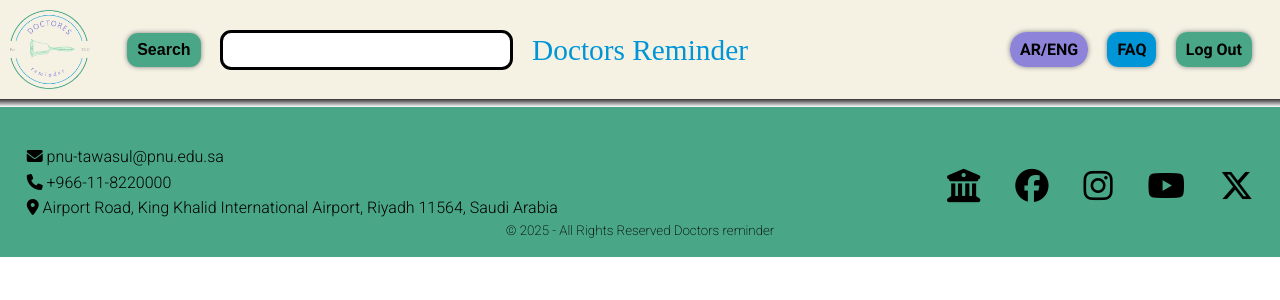
After one commit to mohammedAbdulziz/Dr.Student-Site, a PHP site: page /Dashboards/profpg.html in a window 1280 px wide. The commit adds this page. Shown: the top 300 px of the page. Run offline with PHP 8.4, Linux system fonts and the light colour scheme; some libraries are stand-ins or nearby versions.

Commit message:
created the prfo page

```diff
--- /dev/null
+++ b/Dashboards/profpg.html
@@ -0,0 +1,70 @@
+<!DOCTYPE html>
+<html lang="en">
+
+<head>
+    <meta charset="UTF-8">
+    <meta name="viewport" content="width=device-width, initial-scale=1.0">
+    <title>Doctors Reminder</title>
+    <script src="script.js"></script>
+    <link rel="stylesheet" href="../style.css">
+    <link rel="stylesheet" href="./style/profpg.css">
+    <link rel="icon" href="../Images/Icon.png" type="image/x-icon">
+    <script src="https://kit.fontawesome.com/6362050fec.js" crossorigin="anonymous"></script>
+    <link rel="preconnect" href="https://fonts.googleapis.com">
+    <link rel="preconnect" href="https://fonts.gstatic.com" crossorigin>
+    <link href="https://fonts.googleapis.com/css2?family=Roboto:ital,wght@0,100..900;1,100..900&display=swap"
+        rel="stylesheet">
+
+</head>
+
+<body>
+    <header>
+        <div id="topHeader">
+            <div id="logo">
+                <img src="../Images/logo.png" alt="logo">
+            </div>
+            <!-- Navigiation Menu -->
+            <ul>
+                <li>
+                    <input type="button" value="Search" id="searchBtn">
+                    <input type="text" name="" id="searchText">
+                </li>
+                <!-- <li>
+                    <h1>Doctors Reminder</h1>
+                </li> -->
+                <li>
+                    <a href="#" id="arEnBtn">AR/ENG</a>
+                    <!-- <input type="button" value="AR/ENG" id="arEnBtn"> -->
+                    <!-- <input type="button" value="LOGIN" id="loginBtn"> -->
+                    <!-- <a href="./pages/login.html" id="loginBtn">Login</a> -->
+                    <a href="../pages/faq.html" id="faqBtn">FAQ</a>
+                    <a href="../index.html" id="logOutBtn">Log Out</a>
+                </li>
+            </ul>
+            <h1>Doctors Reminder</h1>
+        </div>
+    </header>
+    <main>
+
+    </main>
+    <footer>
+        <div id="contactInfo">
+            <p><i class="fa-solid fa-envelope"></i> pnu-tawasul@pnu.edu.sa</p>
+            <p><i class="fa-solid fa-phone"></i> +966-11-8220000</p>
+            <p><i class="fa-solid fa-location-dot"></i> Airport Road, King Khalid International Airport, Riyadh 11564,
+                Saudi Arabia</p>
+        </div>
+        <h4> © 2025 - All Rights Reserved Doctors reminder</h4>
+        <div id="social">
+            <a href="https://pnu.edu.sa/ar/Pages/Home.aspx" target="_blank"><i
+                    class="fa-solid fa-building-columns"></i></a>
+            <a href="https://www.facebook.com/PNUKSA0/" target="_blank"><i class="fa-brands fa-facebook"></i></a>
+            <a href="https://www.instagram.com/_PNU_KSA/" target="_blank"><i class="fa-brands fa-instagram"></i></a>
+            <a href="https://www.youtube.com/channel/UC-0BTuZ46ApPXt6dWONTyGg" target="_blank"><i
+                    class="fa-brands fa-youtube"></i></a>
+            <a href="https://x.com/_PNU_KSA" target="_blank"><i class="fa-brands fa-x-twitter"></i></a>
+        </div>
+    </footer>
+</body>
+
+</html>
--- /dev/null
+++ b/Dashboards/style/profpg.css
@@ -0,0 +1,8 @@
+#faqBtn{
+    background-color: #0095D7;
+    box-shadow: 0px 0px 5px grey;
+}
+#logOutBtn{
+    background-color: #49A787;
+    box-shadow: 0px 0px 5px grey;
+}
--- a/Dashboards/style/studentpg.css
+++ b/Dashboards/style/studentpg.css
@@ -4,9 +4,11 @@
 }
 #faqBtn{
     background-color: #0095D7;
+    box-shadow: 0px 0px 5px grey;
 }
 #logOutBtn{
     background-color: #49A787;
+    box-shadow: 0px 0px 5px grey;
 }
 .title{
     width:100%;
--- a/pages/Styles/styleLogin.css
+++ b/pages/Styles/styleLogin.css
@@ -102,10 +102,12 @@
 #topHeader #arEnBtn {
     background-color: #8D84DA;
     border-radius: 16.6376px;
+    box-shadow: 0px 0px 5px grey;
 }
 
 #topHeader #loginBtn {
     background-color: #49A787;
+    box-shadow: 0px 0px 5px grey;
 }
 
 #topHeader h1 {
@@ -203,6 +205,7 @@
     font-weight: 400;
     font-size: 1.3rem;
     cursor: pointer;
+    box-shadow: 0px 0px 5px grey;
 }
 
 
--- a/style.css
+++ b/style.css
@@ -77,6 +77,7 @@
 #topHeader #searchBtn{
     background-color: #49A787;
     cursor: pointer;
+    box-shadow: 0px 0px 5px grey;
 }
 #topHeader #searchBtn:hover{
     background-color: #9ADDB9;
@@ -89,9 +90,11 @@
 #topHeader #arEnBtn{
     background-color: #8D84DA;
     border-radius: 16.6376px;
+    box-shadow: 0px 0px 5px grey;
 }
 #topHeader #loginBtn{
     background-color: #49A787;
+    box-shadow: 0px 0px 5px grey;
 }
 
 #topHeader h1{
```
